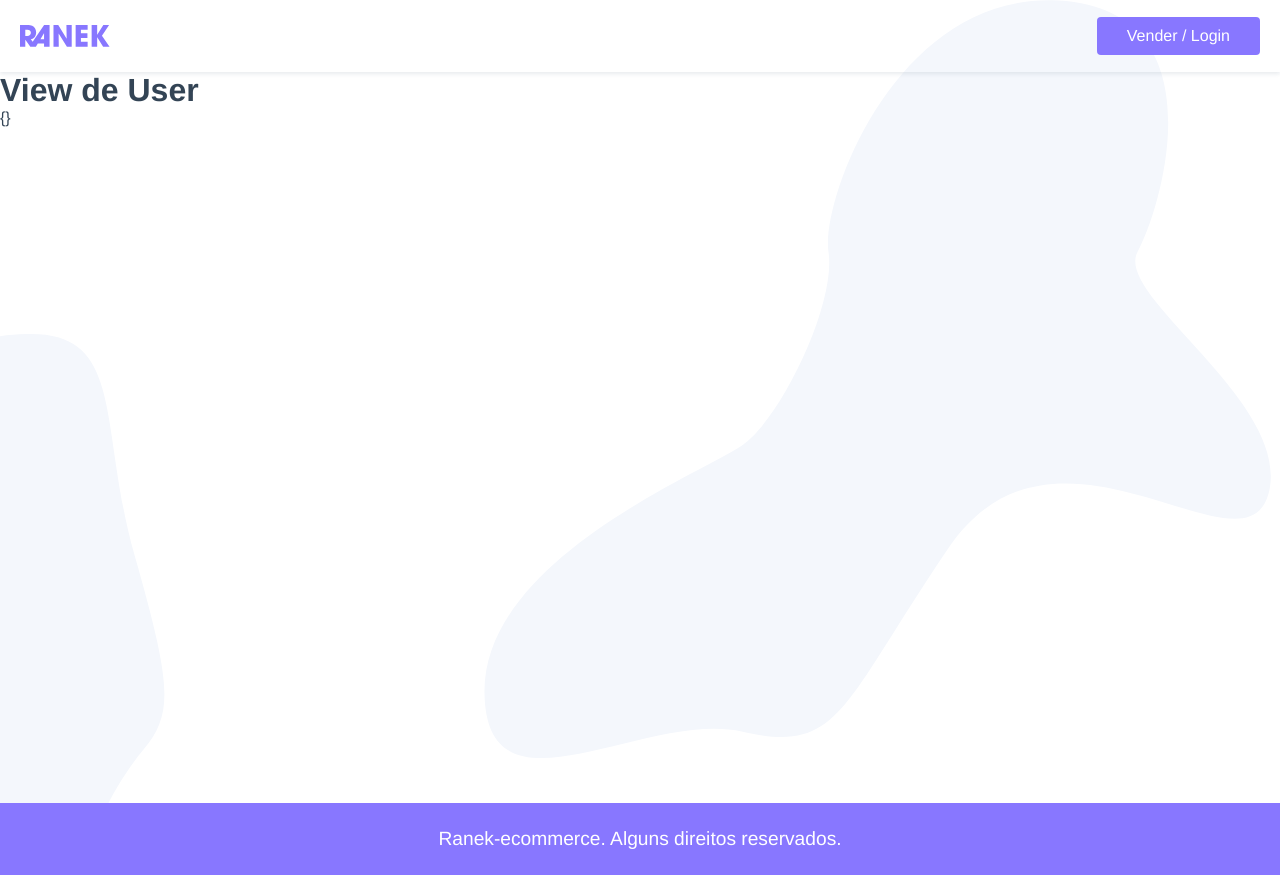
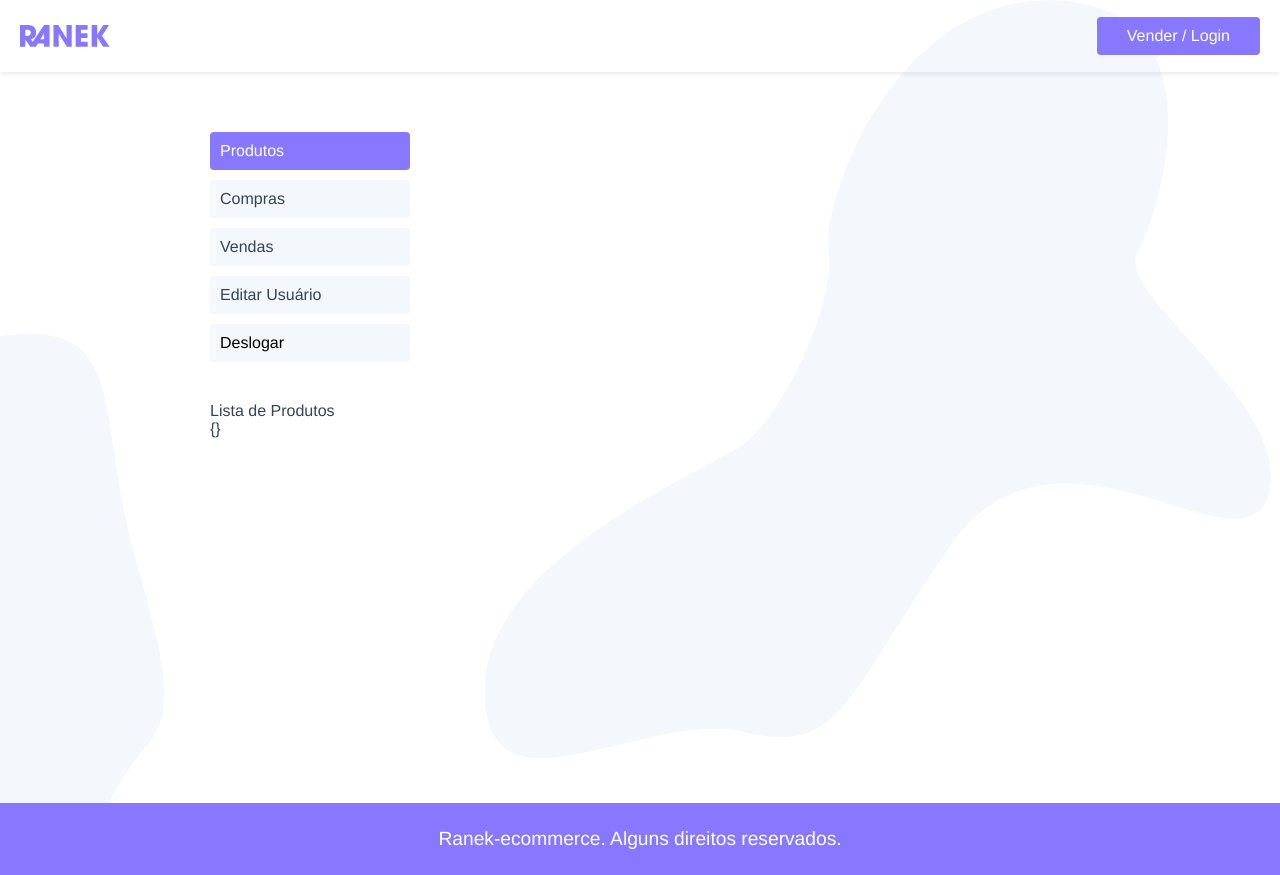
Before and after one commit to Fabricio-Guima/ranek-vue-3, a Vue app: page /users in a window 1280 px wide. Built offline with nearby package versions, Linux system fonts and the light colour scheme.

Commit message:
main menu from UserView

```diff
--- a/src/views/user/UserView.vue
+++ b/src/views/user/UserView.vue
@@ -1,14 +1,80 @@
 <template>
-  <div>
-    <h1>View de User</h1>
-    <p>{{ userStore.user }}</p>
-  </div>
+  <section class="usuario">
+    <nav class="sidenav">
+      <ul>
+        <li>
+          <RouterLink :to="{ name: 'user.products' }">Produtos</RouterLink>
+        </li>
+        <li>
+          <RouterLink :to="{ name: 'user.purchases' }">Compras</RouterLink>
+        </li>
+        <li><RouterLink :to="{ name: 'user.sales' }">Vendas</RouterLink></li>
+        <li>
+          <RouterLink :to="{ name: 'user.edit' }">Editar Usuário</RouterLink>
+        </li>
+        <li><button @click.prevent="signout">Deslogar</button></li>
+      </ul>
+    </nav>
+    <transition mode="out-in">
+      <router-view> </router-view>
+    </transition>
+  </section>
 </template>
 
 <script setup>
 import { useUserStore } from "@/stores/user";
+import { useRouter } from "vue-router";
 
 const userStore = useUserStore();
+const router = useRouter();
+const signout = () => {
+  console.log("signout");
+  userStore.signout();
+  router.push({ name: "login" });
+};
 </script>
 
-<style scoped></style>
+<style scoped>
+.usuario {
+  display: grid;
+  grid-template-columns: minmax(140px, 200px);
+  max-width: 900px;
+  margin: 40px auto;
+  gap: 30px;
+  padding: 20px;
+}
+
+@media screen and (max-width: 500px) {
+  .usuario {
+    grid-template-columns: 1fr;
+    margin: 0px auto;
+    gap: 20px;
+    padding: 20px;
+  }
+}
+
+.sidenav a,
+.sidenav button {
+  padding: 10px;
+  display: block;
+  background: #f4f7fc;
+  margin-bottom: 10px;
+  border-radius: 4px;
+}
+
+.sidenav a.router-link-exact-active,
+.sidenav a:hover,
+.sidenav button:hover {
+  background: #87f;
+  color: #fff;
+}
+
+.sidenav li button {
+  border: none;
+  width: 100%;
+  text-align: left;
+  font-family: Helvetica, Arial, sans-serif;
+  font-size: 1rem;
+  cursor: pointer;
+}
+</style>
```
